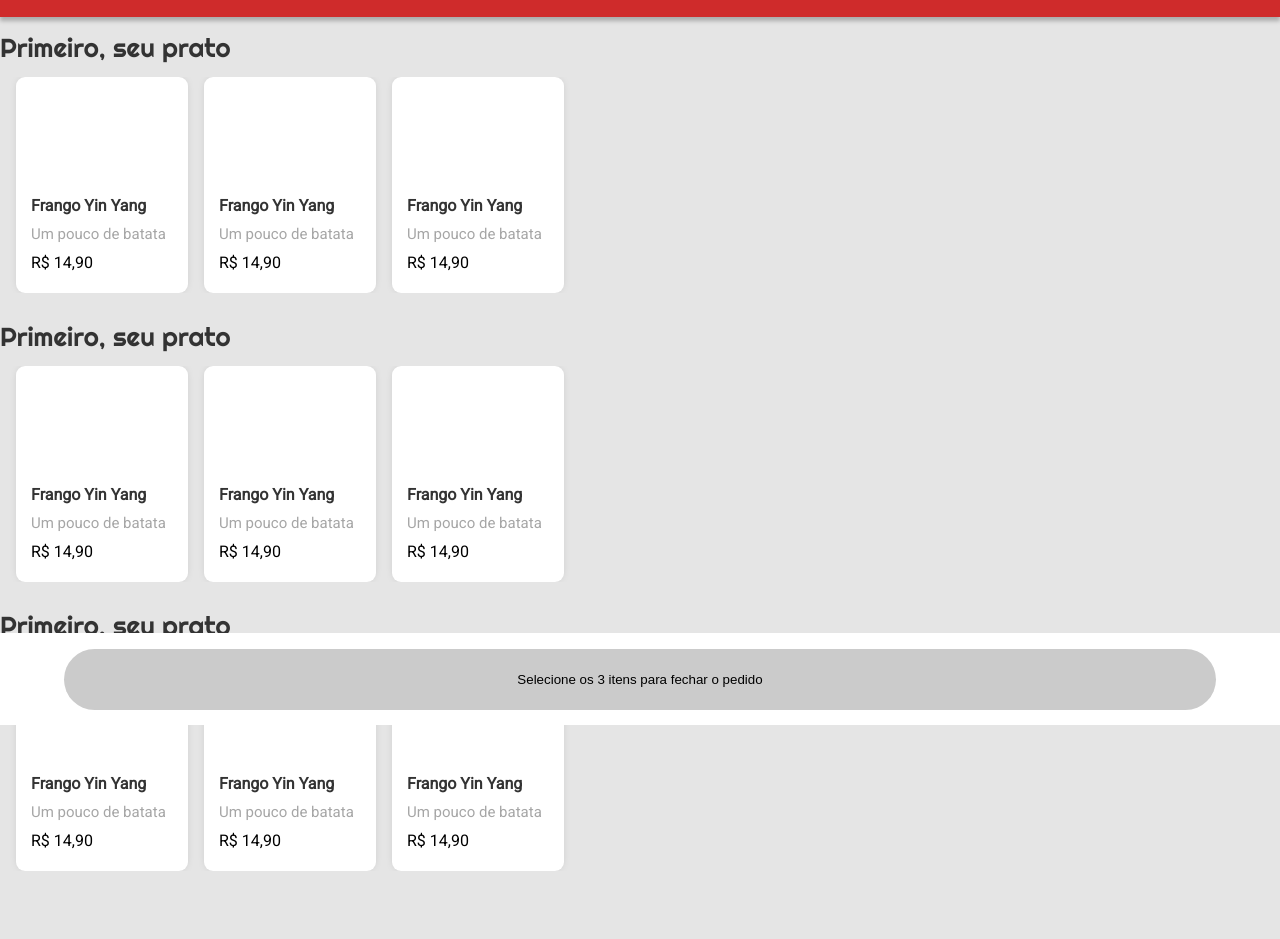
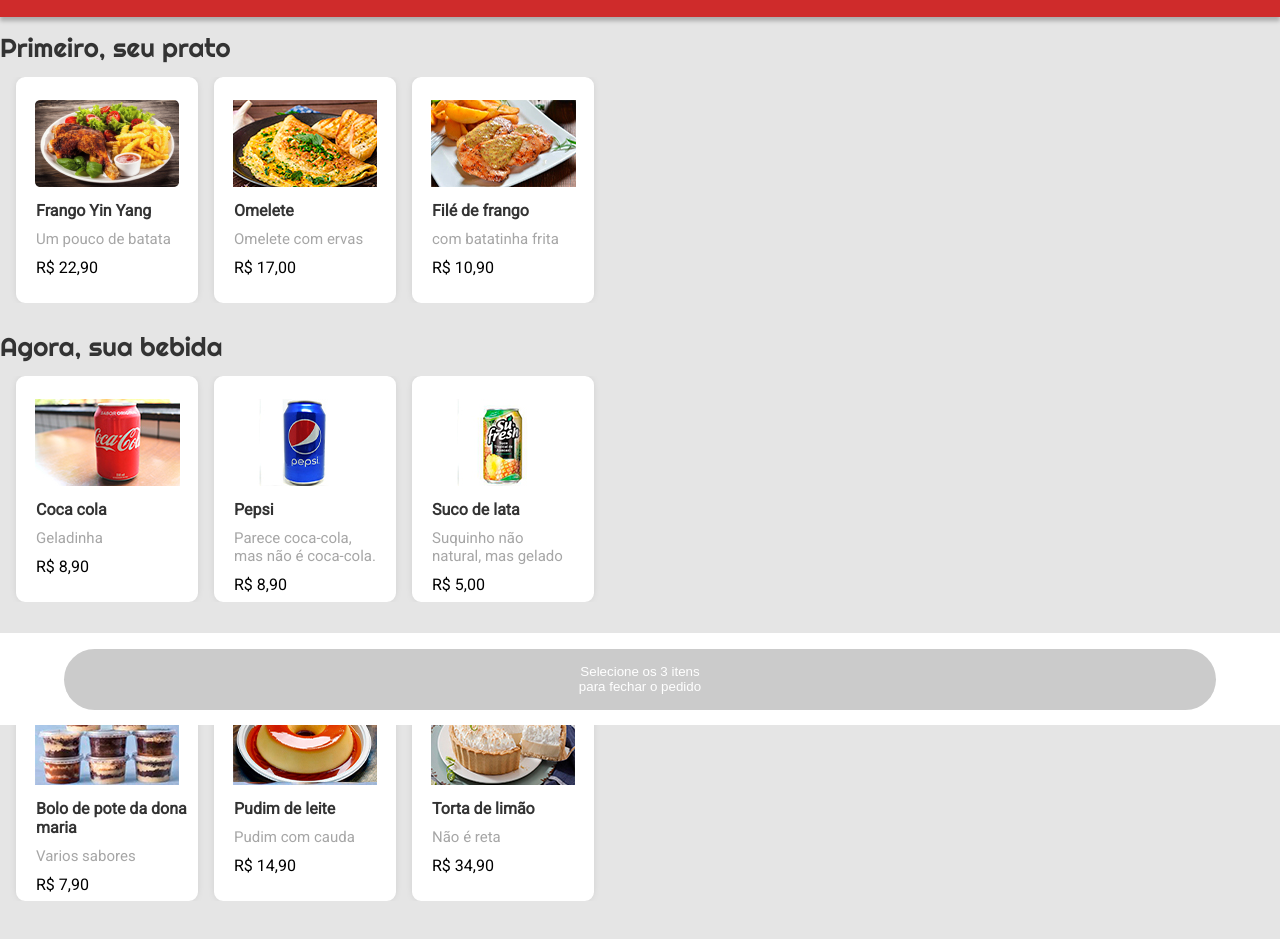
Before and after one commit to RafaelCardoso990/projeto3-driveneats, a plain HTML site: page index.html in a window 1280 px wide. Shown: the part 75-1014 px from the top of the page. Drawn offline with nearby package versions, Linux system fonts and the light colour scheme.

Commit message:
Não ficou completo

```diff
--- a/index.html
+++ b/index.html
@@ -18,6 +18,7 @@
 
 
 <body>
+
         <header>
             <div class="titles">
                 <div class="title-header">
@@ -29,54 +30,64 @@
             </div>
         </header>
         <main>
-        <section class="container-dish">
-            <div class="title-dish">
+            <section class="container">
+                <div class="title">
                     <h1>Primeiro, seu prato</h1>
                 </div>
-            <div class="box-option">
+                <div class="box-option-dish" data-identifier="dishes">
 
-                <div class="option">
+                    <div class="option" onclick ="chooseDish(this)" data-identifier="food-option">
+
                     <div class="image">
-                    <img src="/frango_yin_yang 1.jpg" alt="">
+                        <img src="/images/frango_yin_yang 1.jpg" alt="">
                         </div>
                         <div class="name">
-                        <p>Frango Yin Yang</p>
+                            <p class="tittle-choose" data-identifier="food-title">Frango Yin Yang</p>
                         </div>
                         <div class="description">
                             <p>Um pouco de batata</p>
                         </div>
-                    <div class="price">
-                        <p>R$ 14,90</p>
+                        <div class="price" data-identifier="food-price">
+                            <p>R$ 22,90</p>
+                        </div>
+                        <div class="svg">
+                            <ion-icon name="checkmark-circle"></ion-icon>
                         </div>
                     </div>
 
-            <div class="option">
+                <div class="option" onclick = "chooseDish(this)" data-identifier="food-option">
                     <div class="image">
-                    <img src="/frango_yin_yang 1.jpg" alt="">
+                        <img src="/images/omelete.jpg" alt="" >
                         </div>
-                    <div class="name">
-                        <p>Frango Yin Yang</p>
+                        <div class="name" data-identifier="food-title">
+                            <p>Omelete</p>
                         </div>
                         <div class="description">
-                        <p>Um pouco de batata</p>
+                            <p>Omelete com ervas</p>
                         </div>
-                    <div class="price">
-                        <p>R$ 14,90</p>
+                        <div class="price" data-identifier="food-price">
+                            <p>R$ 17,00</p>
+                        </div>
+                        <div class="svg">
+                            <ion-icon name="checkmark-circle"></ion-icon>
                         </div>
                     </div>
 
-                <div class="option">
+                    <div class="option" onclick = "chooseDish(this)" data-identifier="food-option">
                     <div class="image">
-                    <img src="/frango_yin_yang 1.jpg" alt="">
+                        <img src="/images/file.jpg" alt="" >
                         </div>
-                    <div class="name">
-                        <p>Frango Yin Yang</p>
+                        <div class="name" data-identifier="food-title">
+                            <p>Filé de frango</p>
                         </div>
                         <div class="description">
-                        <p>Um pouco de batata</p>
+                            <p>com batatinha frita</p>
                         </div>
-                    <div class="price">
-                        <p>R$ 14,90</p>
+                        <div class="price" data-identifier="food-price">
+                            <p>R$ 10,90</p>
+                        </div>
+                        <div class="svg">
+                            <ion-icon name="checkmark-circle"></ion-icon>
                         </div>
                     </div>
 
@@ -84,54 +95,64 @@
 
             </section>
 
-        <section class="container-dish">
-            <div class="title-dish">
-                <h1>Primeiro, seu prato</h1>
+            <section class="container">
+                <div class="title">
+                    <h1>Agora, sua bebida</h1>
                 </div>
-            <div class="box-option">
+                <div class="box-option-drink" data-identifier="drinks">
 
-                <div class="option">
+                    <div class="option" onclick ="chooseDrink(this)" data-identifier="drink-option">
+
                     <div class="image">
-                    <img src="/frango_yin_yang 1.jpg" alt="">
+                        <img src="/images/coca-lata.jpg" alt="">
                         </div>
-                    <div class="name">
-                        <p>Frango Yin Yang</p>
+                        <div class="name"  data-identifier="drink-title">
+                            <p>Coca cola</p>
                         </div>
                         <div class="description">
-                        <p>Um pouco de batata</p>
+                            <p>Geladinha</p>
                         </div>
-                    <div class="price">
-                        <p>R$ 14,90</p>
+                        <div class="price" data-identifier="drink-price">
+                            <p>R$ 8,90</p>
+                        </div>
+                        <div class="svg">
+                            <ion-icon name="checkmark-circle"></ion-icon>
                         </div>
                     </div>
 
-            <div class="option">
+                <div class="option" onclick = "chooseDrink(this)" data-identifier="drink-option">
                     <div class="image">
-                    <img src="/frango_yin_yang 1.jpg" alt="">
+                        <img src="/images/pepsi.jpg" alt="" >
                         </div>
-                    <div class="name">
-                        <p>Frango Yin Yang</p>
+                        <div class="name" data-identifier="drink-title">
+                            <p>Pepsi</p>
                         </div>
                         <div class="description">
-                        <p>Um pouco de batata</p>
+                            <p>Parece coca-cola, mas não é coca-cola.</p>
                         </div>
-                    <div class="price">
-                        <p>R$ 14,90</p>
+                        <div class="price" data-identifier="drink-price">
+                            <p>R$ 8,90</p>
+                        </div>
+                        <div class="svg">
+                            <ion-icon name="checkmark-circle"></ion-icon>
                         </div>
                     </div>
 
-                <div class="option">
+                    <div class="option" onclick = "chooseDrink(this)" data-identifier="drink-option">
                     <div class="image">
-                    <img src="/frango_yin_yang 1.jpg" alt="">
+                        <img src="/images/suco.jpg" alt="" >
                         </div>
-                    <div class="name">
-                        <p>Frango Yin Yang</p>
+                        <div class="name" data-identifier="drink-title">
+                            <p>Suco de lata</p>
                         </div>
                         <div class="description">
-                        <p>Um pouco de batata</p>
+                            <p>Suquinho não natural, mas gelado</p>
                         </div>
-                    <div class="price">
-                        <p>R$ 14,90</p>
+                        <div class="price" data-identifier="drink-price">
+                            <p>R$ 5,00</p>
+                        </div>
+                        <div class="svg">
+                            <ion-icon name="checkmark-circle"></ion-icon>
                         </div>
                     </div>
 
@@ -139,74 +160,86 @@
 
             </section>
 
-        <main class="container-dish">
-            <div class="title-dish">
-                <h1>Primeiro, seu prato</h1>
+            <section class="container">
+                <div class="title">
+                    <h1>Por fim, sua sobremesa</h1>
                 </div>
-            <div class="box-option">
+                <div class="box-option-dessert" data-identifier="desserts">
 
-                <div class="option">
+                    <div class="option" onclick ="chooseDessert(this)" data-identifier="dessert-option">
+
                     <div class="image">
-                    <img src="/frango_yin_yang 1.jpg" alt="">
+                        <img src="/images/bolo.jpg" alt="">
                         </div>
-                    <div class="name">
-                        <p>Frango Yin Yang</p>
+                        <div class="name" data-identifier="dessert-title">
+                            <p>Bolo de pote da dona maria</p>
                         </div>
                         <div class="description">
-                        <p>Um pouco de batata</p>
+                            <p>Varios sabores</p>
                         </div>
-                    <div class="price">
-                        <p>R$ 14,90</p>
+                        <div class="price" data-identifier="dessert-price">
+                            <p>R$ 7,90</p>
+                        </div>
+                        <div class="svg">
+                            <ion-icon name="checkmark-circle"></ion-icon>
                         </div>
                     </div>
 
-            <div class="option">
+                <div class="option" onclick = "chooseDessert(this)" data-identifier="dessert-option">
                     <div class="image">
-                    <img src="/frango_yin_yang 1.jpg" alt="">
+                        <img src="/images/pudim.jpg" alt="" >
                         </div>
-                    <div class="name">
-                        <p>Frango Yin Yang</p>
+                        <div class="name" data-identifier="dessert-title">
+                            <p>Pudim de leite</p>
                         </div>
                         <div class="description">
-                        <p>Um pouco de batata</p>
+                            <p>Pudim com cauda</p>
                         </div>
-                    <div class="price">
+                        <div class="price" data-identifier="dessert-price">
                             <p>R$ 14,90</p>
+                        </div>
+                        <div class="svg">
+                            <ion-icon name="checkmark-circle"></ion-icon>
                         </div>
                     </div>
 
-                <div class="option">
+                    <div class="option" onclick = "chooseDessert(this)" data-identifier="dessert-option">
                     <div class="image">
-                    <img src="/frango_yin_yang 1.jpg" alt="">
+                        <img src="/images/torta.jpg" alt="" >
                         </div>
-                    <div class="name">
-                        <p>Frango Yin Yang</p>
+                        <div class="name" data-identifier="dessert-title">
+                            <p>Torta de limão</p>
                         </div>
                         <div class="description">
-                        <p>Um pouco de batata</p>
+                            <p>Não é reta</p>
                         </div>
-                    <div class="price">
-                        <p>R$ 14,90</p>
+                        <div class="price" data-identifier="dessert-price">
+                            <p>R$ 34,90</p>
+                        </div>
+                        <div class="svg">
+                            <ion-icon name="checkmark-circle"></ion-icon>
                         </div>
                     </div>
 
                 </div>
+
             </section>
         </main>
 
         <footer>
             <div class="box-button">
 
-                <button>
-                    Selecione os 3 itens para fechar o pedido
+                <button class="button" onclick="finishOrder()">
+                    <p>Selecione os 3 itens <br> para fechar o pedido</p>
                 </button>
 
             </div>
         </footer>
+    </div>
 
 
 
-
-
+    <script src="script.js"></script>
+    <script src="https://unpkg.com/ionicons@5.4.0/dist/ionicons.js"></script>
 </body>
 </html>
--- a/style.css
+++ b/style.css
@@ -13,6 +13,7 @@ header {
     position: fixed;
     background: #CF2B2B;
     box-shadow: 0px 4px 4px rgba(0, 0, 0, 0.25);
+    z-index: 1;
 }
 
 .title-header  {
@@ -33,46 +34,59 @@ header {
 
 .titles {
     padding: 10px;
+    text-size-adjust: 100%;
 }
 
-.container-dish {
+.container {
     margin-top: 31px;
+
+
 }
 
-.title-dish  {
+.title  {
     text-align:initial;
     font-family: 'Righteous', cursive;
     font-size: 26px;
     font-weight: 400;
     color: #333333;
 }
-.box-option {
+.box-option-dish, .box-option-drink, .box-option-dessert {
 
+    overflow-y: unset;
     width: auto;
     display: flex;
     overflow-x: scroll;
     margin-top: 16px;
 
+
 }
 
-.option {
+.option  {
+
+    position: relative;
 
     width: 172px;
     height: 216px;
-    left: 19px;
-    top: 165px;
-
+    left: 0px;
+    top: 0px;
+    border: solid 5px #ffffff;
     background: #FFFFFF;
     box-shadow: 0px 0px 10px -4px rgba(0, 0, 0, 0.25);
     border-radius: 9px;
     margin-left: 16px;
+    z-index: 0;
+
+
+}
+
+.hidden {
+    border-color: #FFFFFF;
 }
 
 .image {
     width: 144px;
     height: 87px;
-    left: 33px;
-    top: 183px;
+
     padding: 18px 14px 14px 14px;
     border-radius: 4px;
 }
@@ -107,6 +121,8 @@ header {
     color: #000000;
 }
 
+
+
 main {
     margin-bottom: 110px;
     margin-top: 110px;
@@ -117,9 +133,11 @@ footer {
     right: 0px;
     bottom: 0px;
     width: 100%;
+    z-index: 1;
 }
 
 .box-button {
+
     width: 100%;
     height: 92px;
     left: 0px;
@@ -129,13 +147,15 @@ footer {
     display: flex;
     justify-content: center;
     align-items: center;
+    z-index: 0;
 
 
 }
 
 
 
-.box-button button {
+.button {
+
     width: 90%;
     height: 61px;
     border: none;
@@ -145,3 +165,31 @@ footer {
     align-items: center;
     display: flex;
 }
+
+.button > p {
+
+    color:#FFFFFF;
+}
+
+
+.svg {
+
+    color:#ffffff;
+    width: 19px;
+    height: 19px;
+    position: absolute;
+    bottom: 0px;
+    right: 0px;
+
+ }
+
+ .selected {
+    box-shadow: 0px 0px 10px -4px rgba(0, 0, 0, 0.25), inset 0px 0px 0px 5px #32B72F;
+    border-radius: 9px;
+
+}
+
+.active {
+    background: #32B72F;
+    color: #ffffff;
+}
```
Also changed, not shown: script.js (+77 -0 lines), images/bolo.jpg (added), images/coca-lata.jpg (added), images/file.jpg (added), images/omelete.jpg (added), images/pepsi.jpg (added), images/pudim.jpg (added), images/suco.jpg (added), images/torta.jpg (added). Lines whose indentation alone changed are shown as unchanged.
